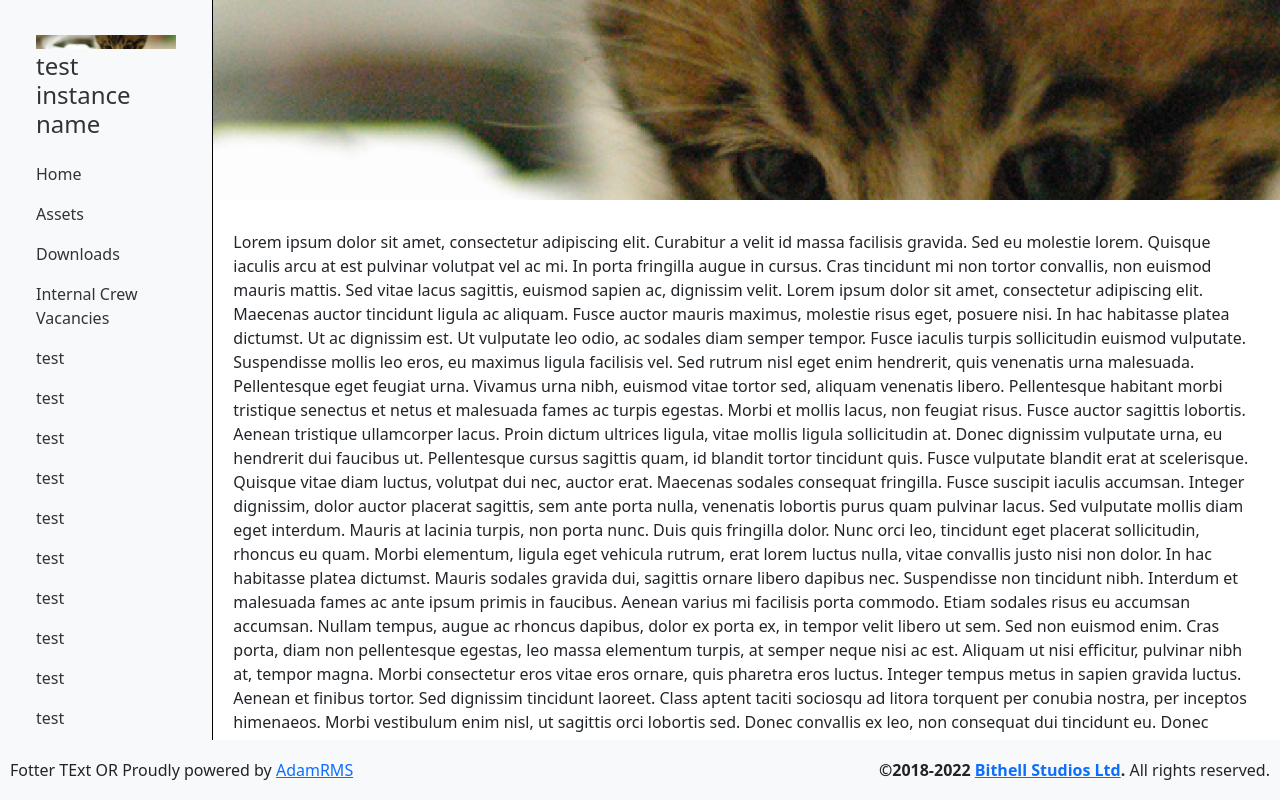
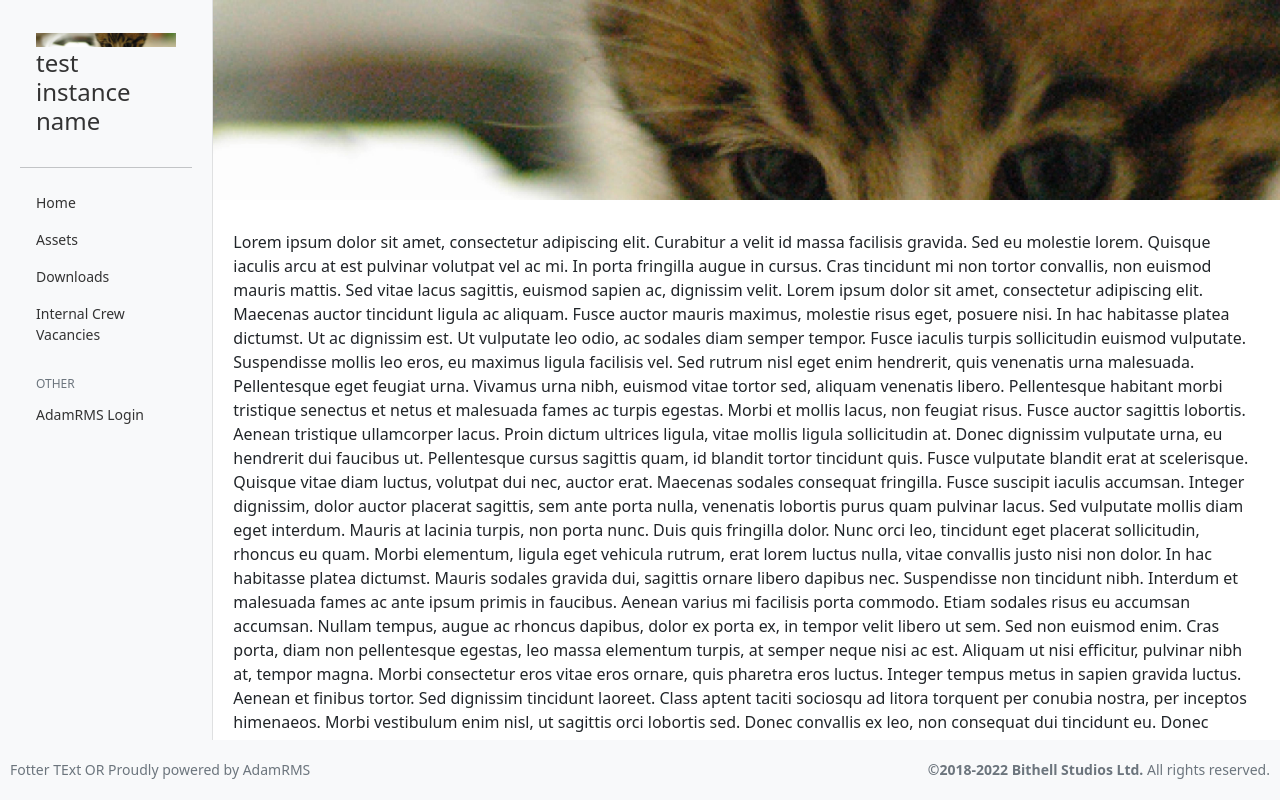
Before and after one commit to adam-rms/public-sites, a React (Create React App) app: page / in a window 1280 px wide. Built offline with nearby package versions, Linux system fonts and the light colour scheme.

Commit message:
Styling tweaks

```diff
--- a/src/App.scss
+++ b/src/App.scss
@@ -20,6 +20,7 @@ $footer-height: 60px;
     height: 100%;
   }
   body {
+    font-size: .875rem;
     margin-bottom: $footer-height; /* Margin bottom by footer height */
   }
   .container-fluid, .sidebar, .content  {
@@ -40,7 +41,7 @@ $footer-height: 60px;
 
 .sidebar {
   box-sizing: border-box;
-  border-right: 1px solid black;
+  border-right: 1px solid #0000001a;
   padding: 20px;
 }
 
@@ -83,6 +84,7 @@ $footer-height: 60px;
   width: 100vw;
   margin: 0;
   padding: 0;
+  color: #6c757d;
 }
 
 @include media-breakpoint-up(lg) {
@@ -111,10 +113,16 @@ $footer-height: 60px;
   }
 }
 
+.footer a {
+  text-decoration: none;
+  color: inherit;
+}
+
 /* ---------------------------------------------------
     CONTENT
 ----------------------------------------------------- */
 
 .content-wrapper {
+  font-size: 1rem;
   padding: 20px;
 }
--- a/src/App.tsx
+++ b/src/App.tsx
@@ -18,6 +18,7 @@ function App() {
                   <h3>test instance name</h3>
                 </Link>
               </div>
+              <hr />
               <ul className="nav flex-column">
                 <li className="nav-item">
                   <a className="nav-link" href="/">
@@ -37,182 +38,6 @@ function App() {
                 <li className="nav-item">
                   <a className="nav-link" href="/jobs.php">
                     Internal Crew Vacancies
-                  </a>
-                </li>
-                <li className="nav-item">
-                  <a
-                    className="nav-link"
-                    href="/p.php?p={{ page.cmsPages_id }}"
-                  >
-                    test
-                  </a>
-                </li>
-                <li className="nav-item">
-                  <a
-                    className="nav-link"
-                    href="/p.php?p={{ page.cmsPages_id }}"
-                  >
-                    test
-                  </a>
-                </li>
-                <li className="nav-item">
-                  <a
-                    className="nav-link"
-                    href="/p.php?p={{ page.cmsPages_id }}"
-                  >
-                    test
-                  </a>
-                </li>
-                <li className="nav-item">
-                  <a
-                    className="nav-link"
-                    href="/p.php?p={{ page.cmsPages_id }}"
-                  >
-                    test
-                  </a>
-                </li>
-                <li className="nav-item">
-                  <a
-                    className="nav-link"
-                    href="/p.php?p={{ page.cmsPages_id }}"
-                  >
-                    test
-                  </a>
-                </li>
-                <li className="nav-item">
-                  <a
-                    className="nav-link"
-                    href="/p.php?p={{ page.cmsPages_id }}"
-                  >
-                    test
-                  </a>
-                </li>
-                <li className="nav-item">
-                  <a
-                    className="nav-link"
-                    href="/p.php?p={{ page.cmsPages_id }}"
-                  >
-                    test
-                  </a>
-                </li>
-                <li className="nav-item">
-                  <a
-                    className="nav-link"
-                    href="/p.php?p={{ page.cmsPages_id }}"
-                  >
-                    test
-                  </a>
-                </li>
-                <li className="nav-item">
-                  <a
-                    className="nav-link"
-                    href="/p.php?p={{ page.cmsPages_id }}"
-                  >
-                    test
-                  </a>
-                </li>
-                <li className="nav-item">
-                  <a
-                    className="nav-link"
-                    href="/p.php?p={{ page.cmsPages_id }}"
-                  >
-                    test
-                  </a>
-                </li>
-                <li className="nav-item">
-                  <a
-                    className="nav-link"
-                    href="/p.php?p={{ page.cmsPages_id }}"
-                  >
-                    test
-                  </a>
-                </li>
-                <li className="nav-item">
-                  <a
-                    className="nav-link"
-                    href="/p.php?p={{ page.cmsPages_id }}"
-                  >
-                    test
-                  </a>
-                </li>
-                <li className="nav-item">
-                  <a
-                    className="nav-link"
-                    href="/p.php?p={{ page.cmsPages_id }}"
-                  >
-                    test
-                  </a>
-                </li>
-                <li className="nav-item">
-                  <a
-                    className="nav-link"
-                    href="/p.php?p={{ page.cmsPages_id }}"
-                  >
-                    test
-                  </a>
-                </li>
-                <li className="nav-item">
-                  <a
-                    className="nav-link"
-                    href="/p.php?p={{ page.cmsPages_id }}"
-                  >
-                    test
-                  </a>
-                </li>
-                <li className="nav-item">
-                  <a
-                    className="nav-link"
-                    href="/p.php?p={{ page.cmsPages_id }}"
-                  >
-                    test
-                  </a>
-                </li>
-                <li className="nav-item">
-                  <a
-                    className="nav-link"
-                    href="/p.php?p={{ page.cmsPages_id }}"
-                  >
-                    test
-                  </a>
-                </li>
-                <li className="nav-item">
-                  <a
-                    className="nav-link"
-                    href="/p.php?p={{ page.cmsPages_id }}"
-                  >
-                    test
-                  </a>
-                </li>
-                <li className="nav-item">
-                  <a
-                    className="nav-link"
-                    href="/p.php?p={{ page.cmsPages_id }}"
-                  >
-                    test
-                  </a>
-                </li>
-                <li className="nav-item">
-                  <a
-                    className="nav-link"
-                    href="/p.php?p={{ page.cmsPages_id }}"
-                  >
-                    test
-                  </a>
-                </li>
-                <li className="nav-item">
-                  <a
-                    className="nav-link"
-                    href="/p.php?p={{ page.cmsPages_id }}"
-                  >
-                    test
-                  </a>
-                </li>
-                <li className="nav-item">
-                  <a
-                    className="nav-link"
-                    href="/p.php?p={{ page.cmsPages_id }}"
-                  >
-                    test
                   </a>
                 </li>
               </ul>
```
